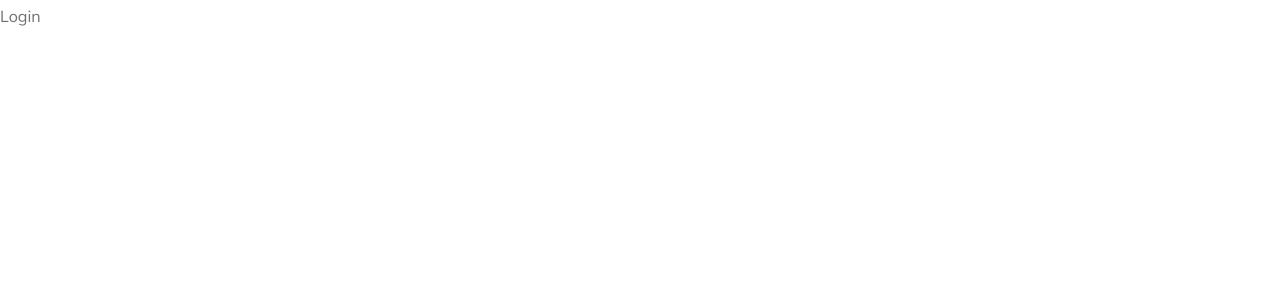
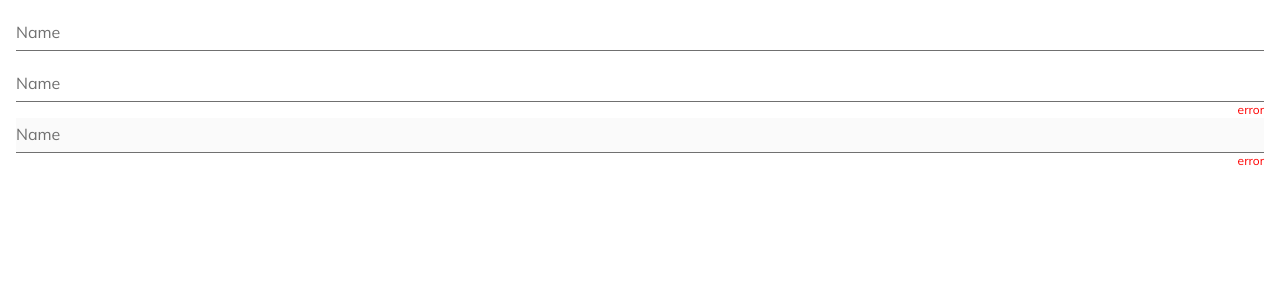
Before and after one commit to SteveJamerson/bootcamp, a React (Create React App) app: page /login in a window 1280 px wide. Shown: the top 300 px of the page. Built offline with nearby package versions, Linux system fonts and the light colour scheme.

Commit message:
feat: TextField

```diff
--- a/src/components/Atoms/Icon/Icon.tsx
+++ b/src/components/Atoms/Icon/Icon.tsx
@@ -5,12 +5,14 @@ interface IconProps {
     component?: ElementType;
     size?: number;
     name: IconName;
+    className?: string;
 }
 
-const Icon: FC<IconProps> = ({ name, size = 24, ...props }) => {
+const Icon: FC<IconProps> = ({ name, size = 24, className, ...props }) => {
     const Icon = IconsTypes[name];
     return (
         <Icon
+            className={className}
             width={size}
             height={size}
         />
--- a/src/components/Atoms/TextField/TextField.tsx
+++ b/src/components/Atoms/TextField/TextField.tsx
@@ -1,6 +1,5 @@
 import React, { AnchorHTMLAttributes, useCallback, useState, useRef } from 'react';
 import clsx from 'clsx';
-import Icon from '../Icon';
 import { IconName } from '../Icon/Icon.types';
 import { TextFieldComponent } from './styles';
 
@@ -10,8 +9,7 @@ export interface TextFieldProps extends AnchorHTMLAttributes<HTMLInputElement> {
   type: 'text' | 'number' | 'tel' | 'email' | 'password' | 'search';
   id: string;
   label?: string;
-  error?: boolean;
-  helperText?: string;
+  errorText?: string;
   disabled?: boolean;
   iconPosition?: 'start' | 'end';
   iconName?: IconName;
@@ -24,11 +22,10 @@ const TextField: React.FC<TextFieldProps> = ({
   type = 'text',
   id,
   label,
-  iconPosition,
   iconName,
+  iconPosition = iconName ? 'end' : '',
   iconSize,
-  error,
-  helperText,
+  errorText,
   disabled,
   ...props
 }) => {
@@ -46,20 +43,16 @@ const TextField: React.FC<TextFieldProps> = ({
   }, []);
 
   const classes = clsx(
-    `textfield`,
-    variant && `textfield--${variant}`,
-    error && `textfield--${variant}--error`,
-    disabled && `textfield--${variant}--disabled`,
-    isFocused && `textfield--${variant}--focus`,
     className,
   );
 
   return (
     <>
-      <TextFieldComponent className={classes} id={'_' + id} type={type}>
-        {iconPosition === 'start' && iconName && <Icon size={iconSize} name={iconName} />}
+      <TextFieldComponent
+        className={classes} id={'_' + id}
+        type={type}
+      >
         <input
-          className='ds-textfield__input'
           onFocus={handleInputFocus}
           onBlur={handleInputBlur}
           type={type}
@@ -71,16 +64,16 @@ const TextField: React.FC<TextFieldProps> = ({
 
         <label
           htmlFor={id}
+          className={isFocused || isField ? 'caption' : 'placehold'}
         >
           {label}
         </label>
-        {iconPosition === 'end' && iconName && <Icon size={iconSize} name={iconName} />}
+        {errorText && (
+          <small className='error'>
+            {errorText}
+          </small>
+        )}
       </TextFieldComponent>
-      {helperText && (
-        <p>
-          {helperText}
-        </p>
-      )}
     </>
   );
 };
--- a/src/components/Atoms/TextField/styles.ts
+++ b/src/components/Atoms/TextField/styles.ts
@@ -2,6 +2,9 @@ import styled from "styled-components";
 import { TextFieldProps } from "./TextField";
 
 export const TextFieldComponent = styled.div<TextFieldProps>`
+    position: relative;
+    margin: 1rem;
+
     input {
         display: block;
         width: 100%;
@@ -11,9 +14,40 @@ export const TextFieldComponent = styled.div<TextFieldProps>`
         border-bottom-width: 1px;
         border-radius: 0;
         transition: 0.3s;
+        text-indent: 1rem;
 
         &:focus {
         outline: none;
         }
     }
+
+    label {
+        position: absolute;
+        top: 0;
+        left: 0;
+        transition: .3s;
+
+        &.placehold {
+            pointer-events: none;
+        }
+
+        &.caption {
+            --size: var(--font-size-smaller);
+            line-height: normal;
+            font-size: var(--size);
+            top: -1rem;
+        }
+    }
+
+    small {
+        position: absolute;
+        --size: var(--font-size-smaller);
+        font-size: var(--size);
+        line-height: normal;
+        right: 0;
+
+        &.error {
+            color: var(--color-error)
+        }
+    }
 `
--- a/src/pages/Login/Login.tsx
+++ b/src/pages/Login/Login.tsx
@@ -1,8 +1,19 @@
 import React from 'react';
+import TextField from '../../components/Atoms/TextField';
 
 const Login: React.FC = () => {
   return (
-    <div>Login</div>
+    <div>
+      <TextField id='name' type='text' label='Name'>
+
+      </TextField>
+      <TextField id='name' type='text' label='Name' iconName='google' errorText='error'>
+
+      </TextField>
+      <TextField id='name' type='text' label='Name' iconName='google' errorText='error' disabled>
+
+      </TextField>
+    </div>
   );
 };
 
--- a/src/styles/global.ts
+++ b/src/styles/global.ts
@@ -13,7 +13,13 @@ export default createGlobalStyle`
         --light: var(--gray-100);
         --dark: var(--black);
 
+        --error: red;
+        --success: green;
+
         --color-body: var(--gray-900);
+
+        --color-error: var(--error);
+        --color-success: var(--success);
 
         --font-size-default: 16px;
         --font-size-h1: 2.25rem;
@@ -24,6 +30,7 @@ export default createGlobalStyle`
         --font-size-h6: 1rem;
         --font-size-body: 1rem;
         --font-size-small: .875rem;
+        --font-size-smaller: .75rem;
     }
     * {
     box-sizing: border-box;
--- a/src/styles/reset.ts
+++ b/src/styles/reset.ts
@@ -338,7 +338,7 @@ export default createGlobalStyle`
     }
 
     ::selection {
-    background-color: $green;
-    color: $white;
+    background-color: var(--green);
+    color: var(--white);
     }
 `
```
Also changed, not shown: 1 other file (tests, documents, lock files or other folders).
